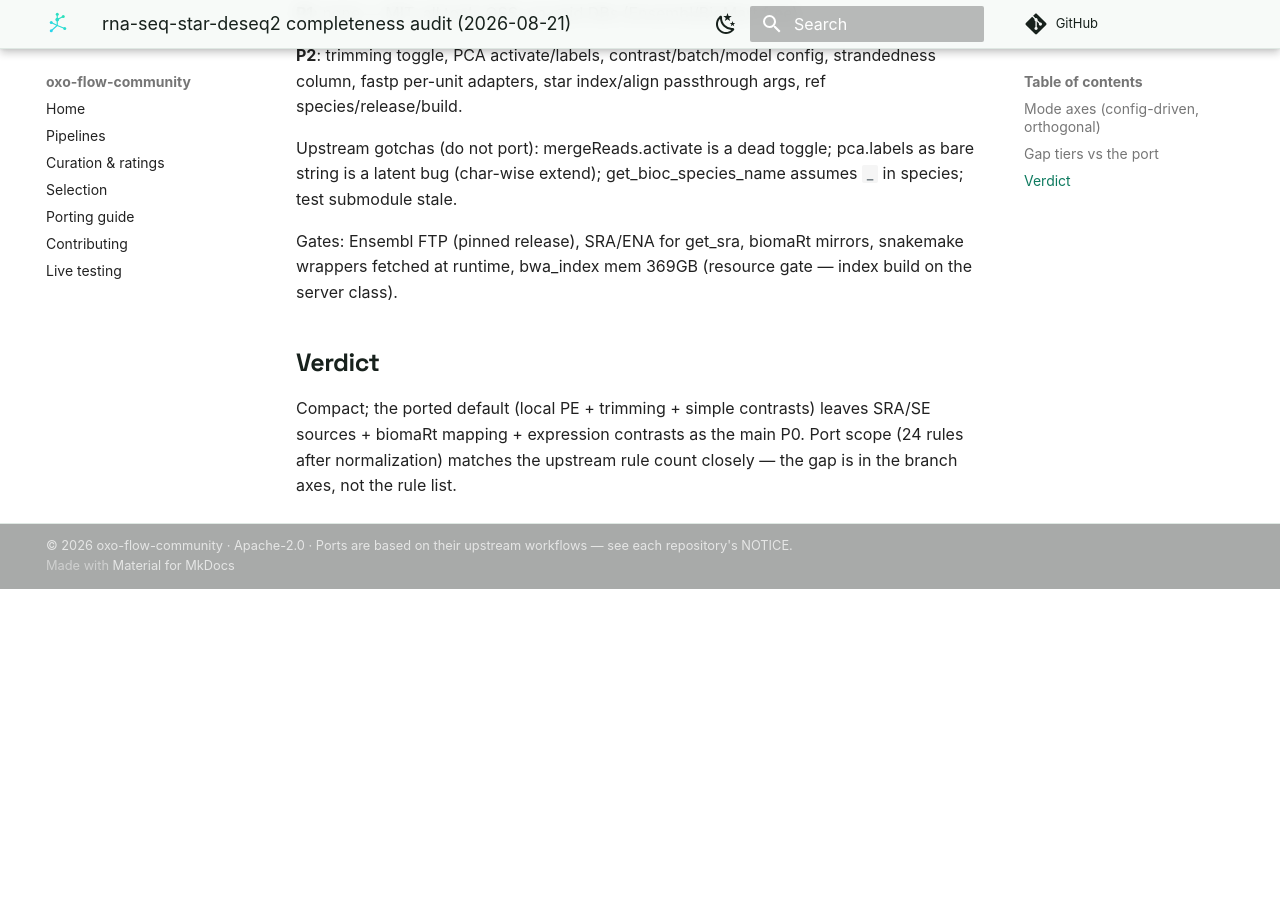
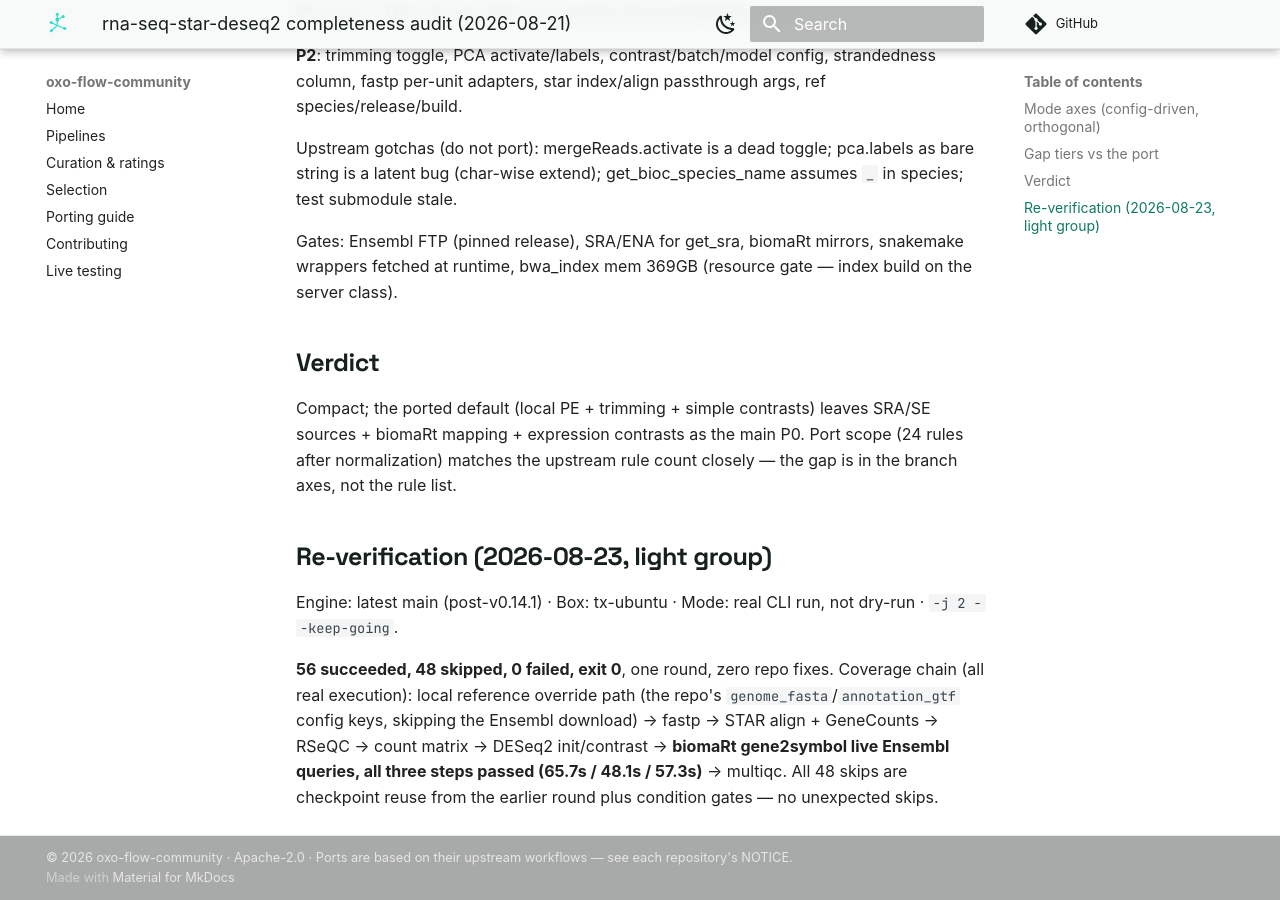
Before and after one commit to oxo-flow-community/oxo-flow-community.github.io, an MkDocs documentation site: the page built from docs/about/audits/rnaseq-star-deseq2-2026-08.md, in a window 1280 px wide and 900 px high, scrolled down 1087 px. Built offline with MkDocs 1.6.1 and Material for MkDocs 9.7.7, drawn with Linux system fonts in a browser that asks for light colours; comment, search, counter and statistics services are not loaded; before the commit the page ends 1676 px from its top, so only the background shows below that.

Commit message:
docs(audit): light-group re-verification — rnaseq-star-deseq2 56/0/48 exit 0 (live biomaRt 3-step all pass), zero fixes

```diff
--- a/docs/about/audits/rnaseq-star-deseq2-2026-08.md
+++ b/docs/about/audits/rnaseq-star-deseq2-2026-08.md
@@ -49,3 +49,17 @@ Compact; the ported default (local PE + trimming + simple contrasts)
 leaves SRA/SE sources + biomaRt mapping + expression contrasts as the
 main P0. Port scope (24 rules after normalization) matches the upstream
 rule count closely — the gap is in the branch axes, not the rule list.
+
+## Re-verification (2026-08-23, light group)
+
+Engine: latest main (post-v0.14.1) · Box: tx-ubuntu · Mode: real CLI
+run, not dry-run · `-j 2 --keep-going`.
+
+**56 succeeded, 48 skipped, 0 failed, exit 0**, one round, zero repo
+fixes. Coverage chain (all real execution): local reference override
+path (the repo's `genome_fasta`/`annotation_gtf` config keys, skipping
+the Ensembl download) → fastp → STAR align + GeneCounts → RSeQC →
+count matrix → DESeq2 init/contrast → **biomaRt gene2symbol live
+Ensembl queries, all three steps passed (65.7s / 48.1s / 57.3s)** →
+multiqc. All 48 skips are checkpoint reuse from the earlier round plus
+condition gates — no unexpected skips.
```
